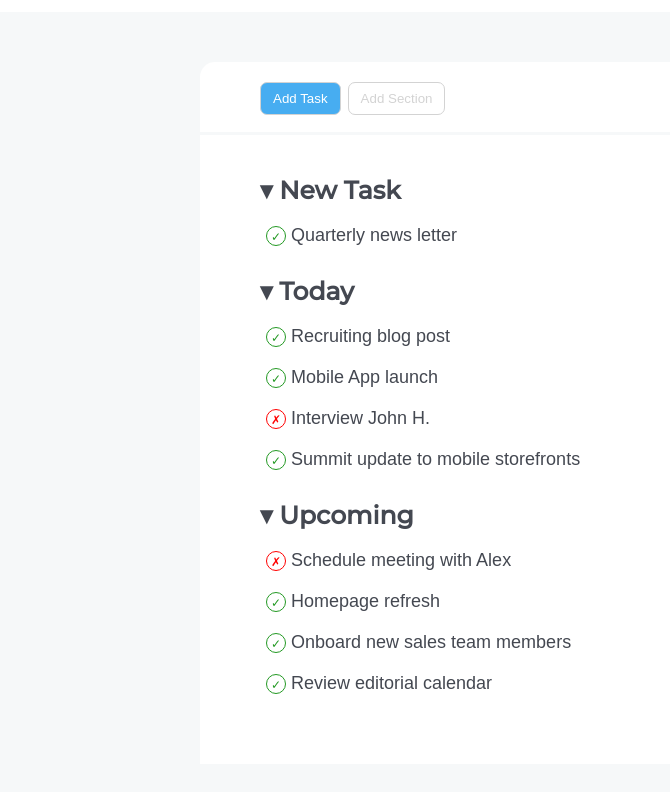
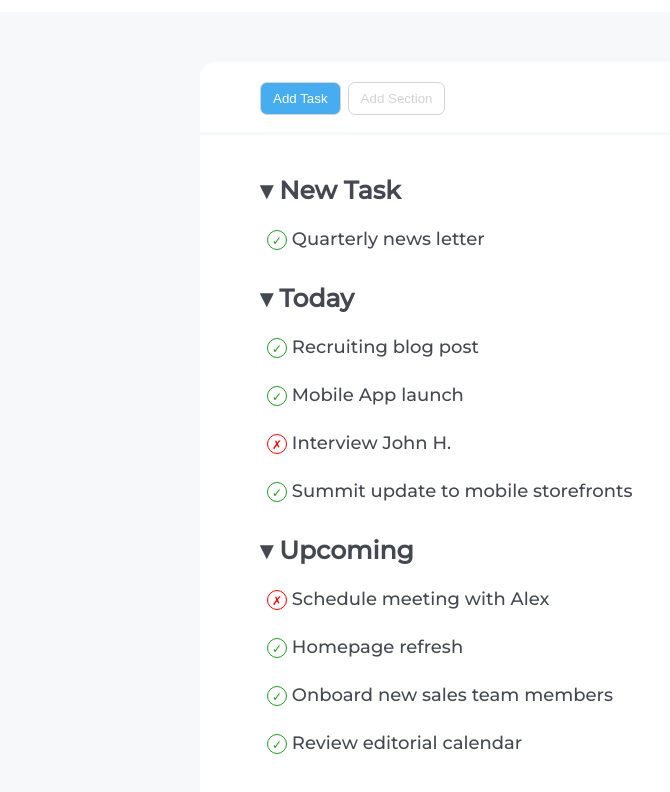
Before and after one commit to valentinacantarelli/html-css-toboolist, a plain HTML site: page index.html in a window 1280 px wide. Shown: the part 88-880 px from the top of the page, without its empty margins (0-670 px from the left). Drawn offline with Linux system fonts and the light colour scheme.

Commit message:
aggiornamento main

```diff
--- a/css/style.css
+++ b/css/style.css
@@ -3,23 +3,19 @@
     padding: 0;
     margin: 0;
     box-sizing: border-box;
-
 }
 /* generale*/
 body {
     background-color: #f6f8f9 ;
-
 }
 .banner {
     background-color: white;
     height: 100px;
     padding: 15px 15px 15px 25px;
-
 }
 .logo {
     height: 70px;
     vertical-align: middle;
-
 }
 .titolo {
     display: inline-block;
@@ -27,62 +23,56 @@ body {
     font-family:  'Montserrat', sans-serif;
     font-size: 50px ;
 }
-.sezione-bottoni{
+.sezione-bottoni {
     width: 70%;
-    margin: 50px 200px;
+    margin: 50px 200px 0 200px;
     max-width: 900px;
 	background-color: white;
     border-top-left-radius: 15px;
     border-top-right-radius: 15px;
-
 }
-.bottoni{
+.bottoni {
     height: 70px;
     padding: 20px 0 0 60px ;
-
 }
-.button-task{
+.button-task {
     background-color: #47adf1;
     border:1px solid lightgrey;
     border-radius: 7px;
     padding: 8px 12px;
     color: white;
     margin-right: 3px;
-
 }
-.button-section{
+.button-section {
     background-color: white;
     border:1px solid lightgrey;
     border-radius: 7px;
     padding: 8px 12px;
     color: lightgrey;
-
 }
-.corpo-centrale{
+.corpo-centrale {
     border-top: 3px solid #f6f8f9 ;
     max-width: 900px;
+    margin-left:200px;
     background-color: white;
     padding: 40px 60px;
 }
-.titoli-lista{
+.titoli-lista {
     font-family:  'Montserrat', sans-serif;
     font-size: 25px;
     color: #444851;
-
 }
-ul{
+ul {
     padding:10px 4px 20px 4px;
-
 }
-.list-item{
+.list-item {
     list-style: none;
-    font-family: sans-serif;
+    font-family: 'Montserrat', sans-serif;
     color: #444851;
     font-size: 18px;
-    padding: 10px 2px;
-
+    padding: 13px 3px;
 }
-.check{
+.check {
     display: inline-block;
     color: rgb(35, 153, 35);
     border: 1px solid rgb(35, 153, 35);
@@ -93,7 +83,7 @@ ul{
     text-align: center;
     font-size: 12px;
 }
-.cross{
+.cross {
     display: inline-block;
     color: red;
     border: 1px solid red;
@@ -103,5 +93,4 @@ ul{
     line-height: 20px;
     text-align: center;
     font-size: 12px;
-
 }
--- a/index.html
+++ b/index.html
@@ -28,6 +28,7 @@
                     <button class="button-section">Add Section</button>
 
                 </div>
+            </div>
                 <!-- to-do list -->
                 <div class="corpo-centrale">
                     <!-- new task -->
@@ -35,32 +36,29 @@
                         <h1 class="titoli-lista"> &blacktriangledown; New Task</h1>
                     </div>
                         <ul>
-                            <li class="list-item"> <span class="check">&check;</span> Quarterly news letter</li>
+                            <li class="list-item"> <span class="check">&check;</span>  Quarterly news letter <span></span></li>
                         </ul>
                     <!-- today -->
                     <div>
                         <h1 class="titoli-lista"> &blacktriangledown; Today</h1>
                     </div>
-                    <ul>
-                        <li class="list-item"> <span class="check">&check;</span> Recruiting blog post</li>
-                        <li class="list-item"> <span class="check">&check;</span> Mobile App launch</li>
-                        <li class="list-item"> <span class="cross">&cross;</span> Interview John H.</li>
-                        <li class="list-item"> <span class="check">&check;</span> Summit update to mobile storefronts</li>
-                    </ul>
+                        <ul>
+                            <li class="list-item"> <span class="check">&check;</span>  Recruiting blog post <span></span></li>
+                            <li class="list-item"> <span class="check">&check;</span>  Mobile App launch <span></span></li>
+                            <li class="list-item"> <span class="cross">&cross;</span>  Interview John H. <span></span></li>
+                            <li class="list-item"> <span class="check">&check;</span>  Summit update to mobile storefronts <span></span></li>
+                        </ul>
                     <!-- upcoming -->
                     <div>
                        <h1 class="titoli-lista"> &blacktriangledown; Upcoming</h1>
                         <ul>
-                            <li class="list-item"> <span class="cross">&cross;</span> Schedule meeting with Alex</li>
-                            <li class="list-item"> <span class="check">&check;</span> Homepage refresh</li>
-                            <li class="list-item"> <span class="check">&check;</span> Onboard new sales team members</li>
-                            <li class="list-item"> <span class="check">&check;</span> Review editorial calendar</li>
+                            <li class="list-item"> <span class="cross">&cross;</span>  Schedule meeting with Alex </li>
+                            <li class="list-item"> <span class="check">&check;</span>  Homepage refresh <span></span></li>
+                            <li class="list-item"> <span class="check">&check;</span>  Onboard new sales team members <span></span></li>
+                            <li class="list-item"> <span class="check">&check;</span>  Review editorial calendar <span></span></li>
                         </ul>
                     </div>
                 </div>
-            </div>
-
         </main>
-
     </body>
 </html>
```
